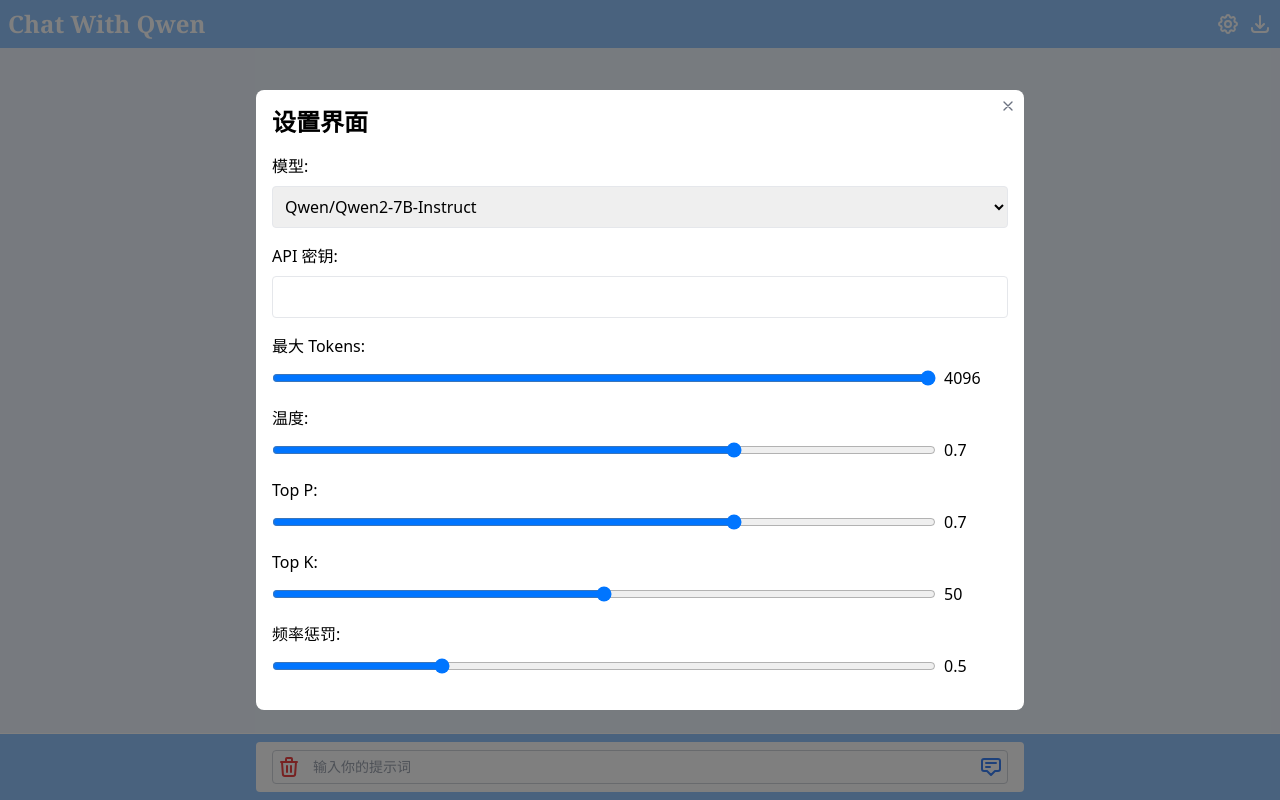
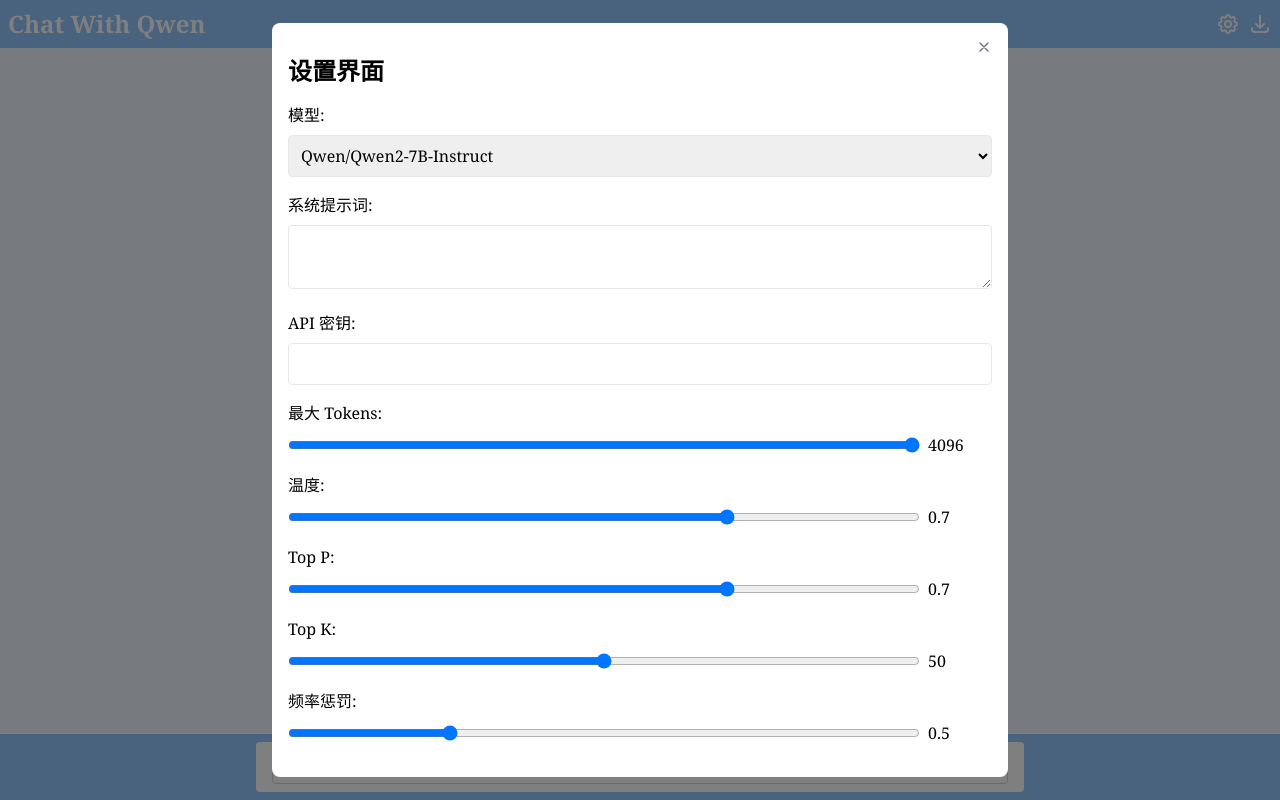
Before and after one commit to nowscott/ChatWithMou, a React (Create React App) app: page / in a window 1280 px wide. Both pictures are taken after a click on the button 1228 px from the left and 24 px from the top of the page. Built offline with nearby package versions, Linux system fonts and the light colour scheme.

Commit message:
添加系统提示词设置

```diff
--- a/src/App.js
+++ b/src/App.js
@@ -1,4 +1,4 @@
-import React, { useState, useCallback, useEffect } from 'react';
+import React, { useState, useCallback } from 'react';
 import ChatAPI from './components/ChatAPI';
 import InputPrompt from './components/InputPrompt';
 import MessageHistory from './components/MessageHistory';
@@ -14,6 +14,7 @@ const App = () => {
         const savedSettings = JSON.parse(localStorage.getItem('settings')) || {};
         return {
             apiKey: savedSettings.apiKey || '',
+            systemPrompt:savedSettings.systemPrompt|| '',
             maxTokens: savedSettings.maxTokens || 4096,
             temperature: savedSettings.temperature || 0.7,
             topP: savedSettings.topP || 0.7,
@@ -64,6 +65,7 @@ const App = () => {
             {submittedPrompt && (
                 <ChatAPI
                     prompt={submittedPrompt}
+                    systemPrompt={settings.systemPrompt}
                     onContentUpdate={handleContentUpdate}
                     onTokenUpdate={handleTokenUpdate}
                     model={settings.model}
--- a/src/components/ChatAPI.js
+++ b/src/components/ChatAPI.js
@@ -1,6 +1,13 @@
 import { useEffect, useRef } from 'react';
 
-const ChatAPI = ({ prompt, onContentUpdate, onTokenUpdate, model, apiKey, maxTokens, temperature, topP, topK, frequencyPenalty }) => {
+let systemPrompt0 = `
+1. 每当用户提供对话记录时，优先使用提供的对话记录进行回答。
+2. 如果用户询问“我说过什么”或类似问题，检查提供的对话记录，并根据记录内容进行回答。
+3. 不需要提供类似“AI:”的前缀！！！
+`;
+
+const ChatAPI = ({ prompt, onContentUpdate, onTokenUpdate, model, apiKey, maxTokens, temperature,
+    topP, topK, frequencyPenalty, systemPrompt }) => {
     const stableOnContentUpdate = useRef(onContentUpdate);
     const stableOnTokenUpdate = useRef(onTokenUpdate);
     const modelRef = useRef(model);
@@ -10,7 +17,8 @@ const ChatAPI = ({ prompt, onContentUpdate, onTokenUpdate, model, apiKey, maxTok
     const topPRef = useRef(topP);
     const topKRef = useRef(topK);
     const frequencyPenaltyRef = useRef(frequencyPenalty);
-    const envapikey = process.env.REACT_APP_API_KEY
+    const systemPromptRef = useRef(systemPrompt);
+    const envapikeyRef = useRef(process.env.REACT_APP_API_KEY);
 
     useEffect(() => {
         stableOnContentUpdate.current = onContentUpdate;
@@ -22,7 +30,9 @@ const ChatAPI = ({ prompt, onContentUpdate, onTokenUpdate, model, apiKey, maxTok
         topPRef.current = topP;
         topKRef.current = topK;
         frequencyPenaltyRef.current = frequencyPenalty;
-    }, [onContentUpdate, onTokenUpdate, model, apiKey, maxTokens, temperature, topP, topK, frequencyPenalty]);
+        systemPromptRef.current = systemPrompt;
+    }, [onContentUpdate, onTokenUpdate, model, apiKey, maxTokens, temperature,
+        topP, topK, frequencyPenalty, systemPrompt]);
 
     useEffect(() => {
         if (!prompt) return;
@@ -31,20 +41,13 @@ const ChatAPI = ({ prompt, onContentUpdate, onTokenUpdate, model, apiKey, maxTok
             headers: {
                 accept: 'application/json',
                 'content-type': 'application/json',
-                authorization: `Bearer ${envapikey}`
+                authorization: `Bearer ${envapikeyRef.current}`
             },
             body: JSON.stringify({
                 model: modelRef.current,
                 messages: [
-                    {
-                        role: 'system', content: `
-                    1. 每当用户提供对话记录时，优先使用提供的对话记录进行回答。
-                    2. 如果用户询问“我说过什么”或类似问题，检查提供的对话记录，并根据记录内容进行回答。
-                    3. 遵循以下格式处理对话记录和记忆查询：
-                       - 对话记录处理：当用户提供对话记录时，解析并存储记录内容。
-                       - 记忆查询回应：根据提供的对话记录内容进行回答。`
-                    },
-                    { role: 'system', content: '回复的时候无需带上类似“AI:”的开头' },
+                    { role: 'system', content: systemPrompt0 },
+                    { role: 'system', content: systemPromptRef.current },
                     { role: 'user', content: prompt }
                 ],
                 max_tokens: maxTokensRef.current,
@@ -83,16 +86,13 @@ const ChatAPI = ({ prompt, onContentUpdate, onTokenUpdate, model, apiKey, maxTok
                                 }
                             }
                         });
-
                         read();
                     });
                 }
-
                 read();
             })
             .catch(err => console.error('请求失败:', err));
     }, [prompt]);
-
     return null;
 };
 
--- a/src/components/SettingInput.js
+++ b/src/components/SettingInput.js
@@ -1,7 +1,7 @@
 import React from 'react';
 
 const SettingInput = ({ label, type = 'text', value, onChange, min, max, step }) => (
-    <div className="mb-4">
+    <div className="font-serif mb-4">
         <label className="block mb-2">{label}:</label>
         {type === 'range' ? (
             <div className="flex items-center">
@@ -16,6 +16,13 @@ const SettingInput = ({ label, type = 'text', value, onChange, min, max, step })
                 />
                 <span className="ml-2 w-16">{value}</span>
             </div>
+        ) : type === 'text' ? (
+            <textarea
+                className="w-full p-2 border rounded h-16 overflow-auto"
+                value={value}
+                onChange={onChange}
+                rows={2}
+            />
         ) : (
             <input
                 type={type}
--- a/src/components/Settings.js
+++ b/src/components/Settings.js
@@ -12,6 +12,7 @@ const models = [
 
 const settingsConfig = [
     { label: '模型', type: 'select', stateKey: 'model' },
+    { label: '系统提示词', type: 'text', stateKey: 'systemPrompt' },
     { label: 'API 密钥', type: 'password', stateKey: 'apiKey' },
     { label: '最大 Tokens', type: 'range', min: 1, max: 4096, stateKey: 'maxTokens' },
     { label: '温度', type: 'range', min: 0, max: 1, step: 0.1, stateKey: 'temperature' },
@@ -31,7 +32,7 @@ const Settings = ({ settings, onSettingsChange }) => {
     };
 
     return (
-        <div>
+        <div className='font-serif'>
             <h1 className="text-2xl font-bold mb-4">设置界面</h1>
             {settingsConfig.map(setting => {
                 if (setting.type === 'select') {
--- a/src/components/SettingsModal.js
+++ b/src/components/SettingsModal.js
@@ -14,14 +14,18 @@ const SettingsModal = ({ isOpen, onRequestClose, settings, onSettingsChange }) =
             className="fixed inset-0 flex items-center justify-center z-50"
             overlayClassName="fixed inset-0 bg-black bg-opacity-50"
         >
-            <div className="bg-white rounded-lg  p-4 relative max-w-screen-md w-full  m-4">
-                <button onClick={onRequestClose} className="absolute top-2 right-2 text-gray-500 hover:text-gray-700">
+            <div className="flex flex-col h-full justify-center items-center relative max-w-screen-md w-full p-4">
+                <div className="bg-white rounded-lg p-4 overflow-auto w-full">
+                    <div className="flex justify-end">
+                        <button onClick={onRequestClose} className="text-gray-500 hover:text-gray-700">
                             <HiOutlineX />
                         </button>
+                    </div>
                     <Settings
                         settings={settings}
                         onSettingsChange={onSettingsChange}
                     />
+                </div>
             </div>
         </Modal>
     );
```
Lines whose indentation alone changed are shown as unchanged.
